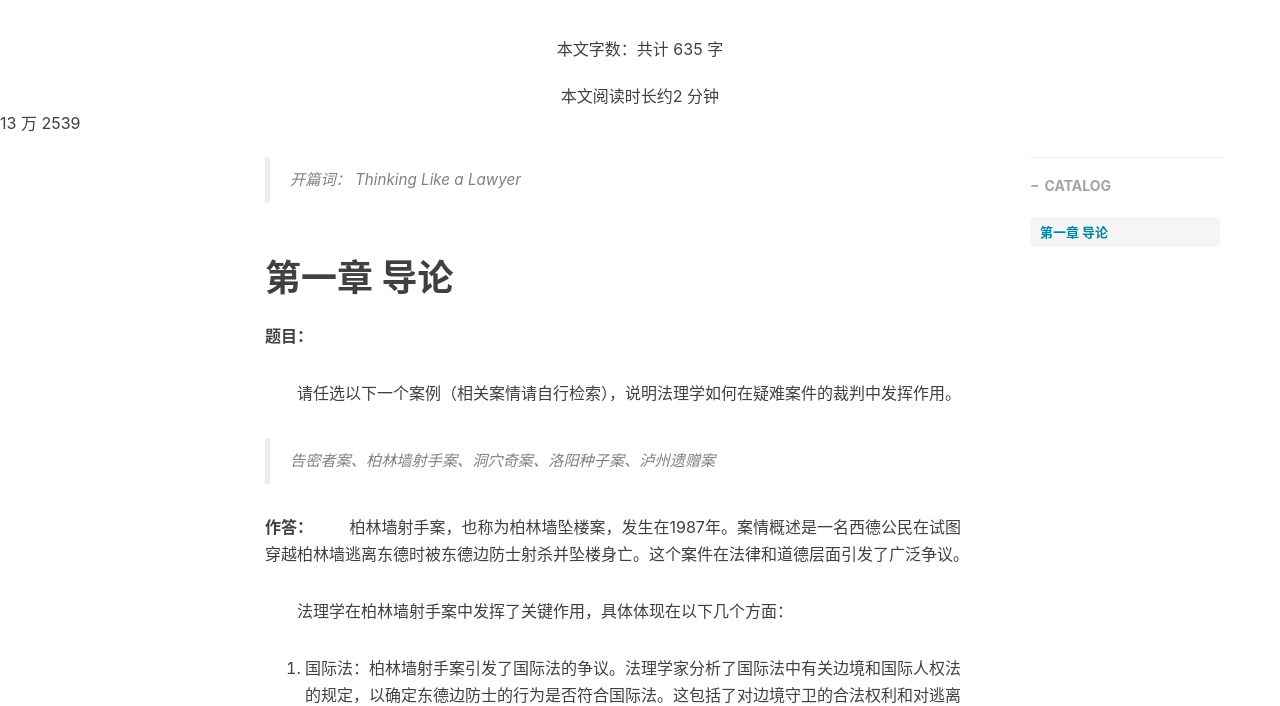
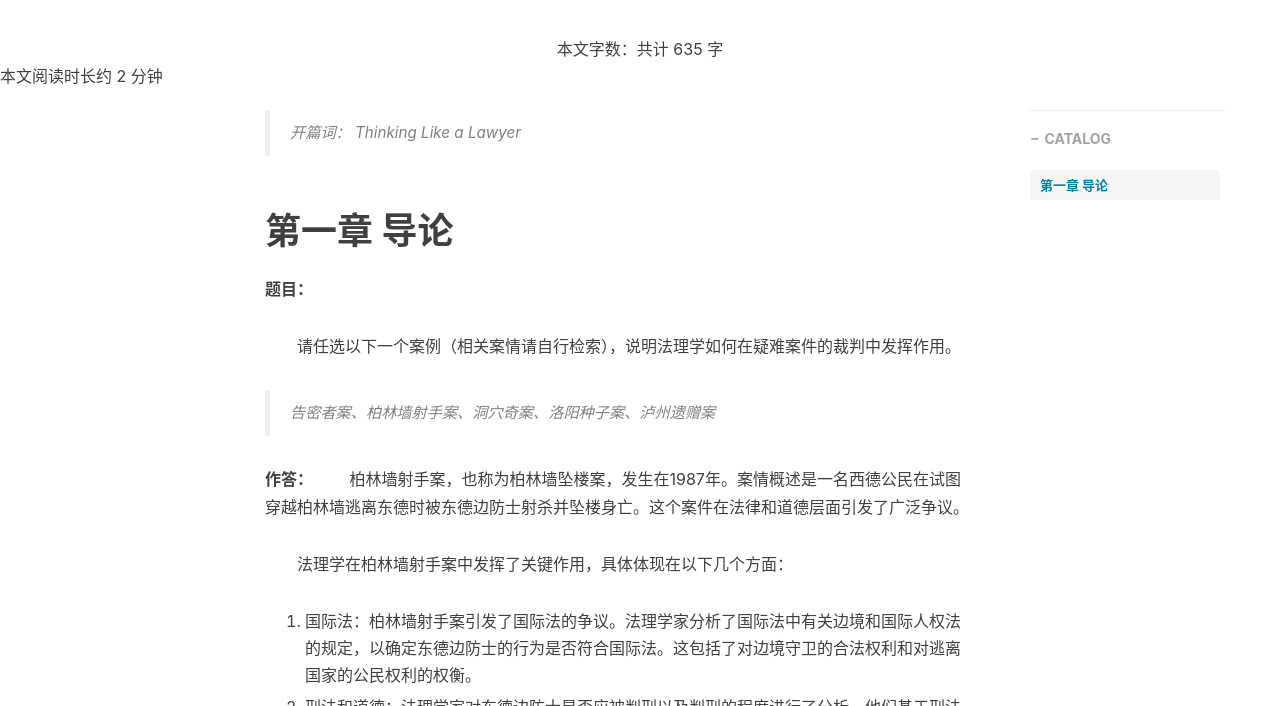
Before and after one commit to Draper-crypto/Draper-crypto.github.io, a Jekyll site: the page built from _posts/2023-9-8-jurisprudence.md, in a window 1280 px wide and 900 px high, scrolled down 333 px, cut to the strip 194-900 px from the top of the window. Built offline with Jekyll 4.4.1, drawn with Linux system fonts in a browser that asks for light colours; nearby versions of some CDN libraries; comment, search, counter and statistics services are not loaded.

Commit message:
Update post.html

```diff
--- a/_layouts/post.html
+++ b/_layouts/post.html
@@ -12,19 +12,22 @@ layout: default
 <!-- Post Content -->
 <article>
 
-    <div class="pager">本文字数：共计&nbsp;{{ page.content | strip_html | strip_newlines | remove: " " | size }}&nbsp;字</div>
-    <div class="pager">本文阅读时长约{{ page.content | strip_html | strip_newlines | remove: " " | size | divided_by: 350 | plus: 1 }}&nbsp;分钟</div>
+    <div class="pager">
+        本文字数：共计&nbsp;{{ page.content | strip_html | strip_newlines | remove: " " | size }}&nbsp;字</div>
+        本文阅读时长约&nbsp;{{ page.content | strip_html | strip_newlines | remove: " " | size | divided_by: 350 | plus: 1 }}&nbsp;分钟
+    </div>
     {% assign count = 0 %}
     {% for post in site.posts %}
         {% assign single_count = post.content | strip_html | strip_newlines | remove: " " | size %}
         {% assign count = count | plus: single_count %}
     {% endfor %}
 
-    {% if count > 10000 %}
+    <!-- 万字以上启用 -->
+    <!-- {% if count > 10000 %}
         {{ count | divided_by: 10000 }} 万 {{ count | modulo: 10000 }}
     {% else %}
         {{ count }}
-    {% endif %}
+    {% endif %}  -->
 
     <div class="container">
         <div class="row">
```
